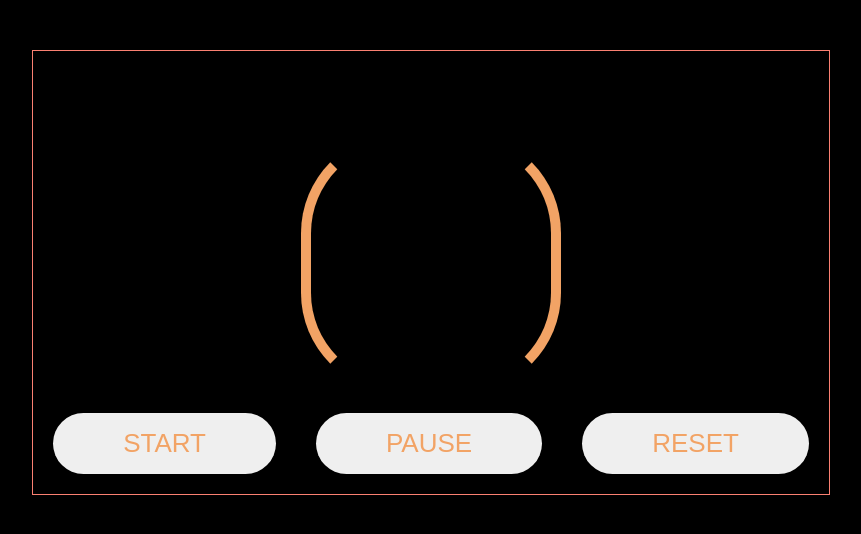
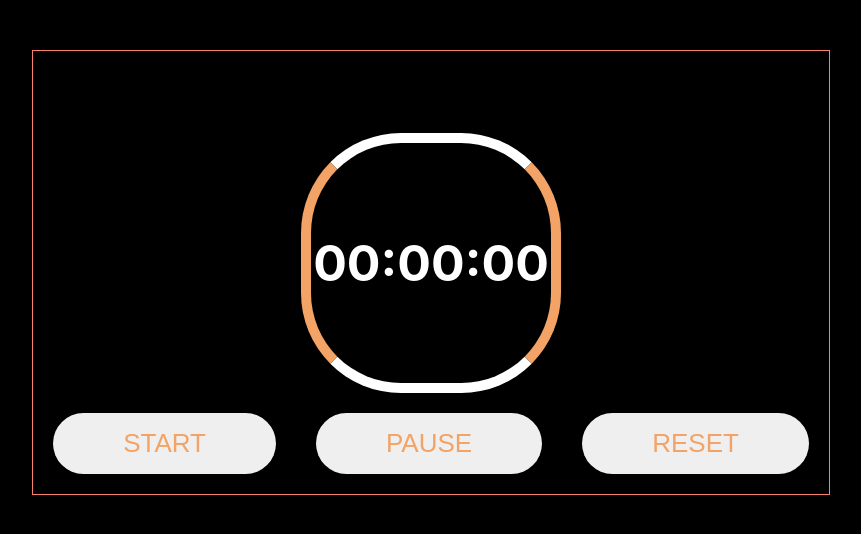
Before and after one commit to samadakram/Stop-watch-typescript, a React (Create React App) app: page / in a window 1280 px wide. Shown: the top 534 px of the page, without its empty margins (209-1070 px from the left). Built offline with nearby package versions, Linux system fonts and the light colour scheme.

Commit message:
Update Timer.css

```diff
--- a/src/components/Timer/Timer.css
+++ b/src/components/Timer/Timer.css
@@ -17,6 +17,8 @@
     border: 10px solid;
     border-left-color: #f2a365;
     border-right-color: #f2a365;
+    border-top-color: white;
+    border-bottom-color: white;
     display: flex;
     justify-content: center;
     align-items: center;
@@ -27,4 +29,5 @@
 span {
     font-weight: bolder;
     font-size: 50px;
+    color: white;
 }
```
